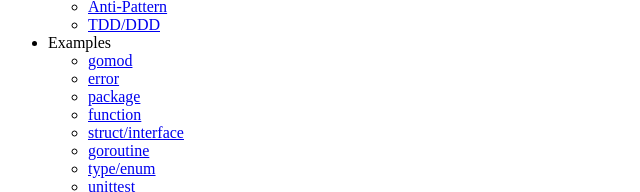
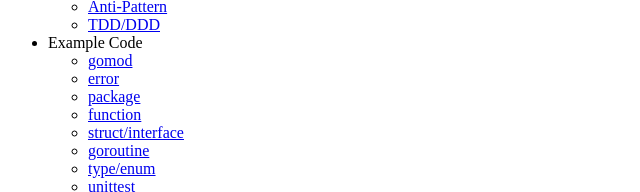
Before and after one commit to danniefairy/Notes, a plain HTML site: page index.html in a window 1280 px wide. Shown: the part 223-415 px from the top of the page, 0-640 px from the left. Drawn offline with Linux system fonts and the light colour scheme.

Commit message:
update golang

```diff
--- a/index.html
+++ b/index.html
@@ -16,7 +16,7 @@
              <li><a target="_blank" href="https://github.com/danniefairy/CoreKnowledge/blob/main/Programming%20Language/GO/practice/notes.txt#L73-L80">Anti-Pattern</a></li>
              <li><a target="_blank" href="https://github.com/danniefairy/CoreKnowledge/blob/main/Programming%20Language/GO/practice/notes.txt#L82-L101">TDD/DDD</a></li>
          </ul>
-         <li>Examples</li>
+         <li>Example Code</li>
          <ul>
              <li><a target="_blank" href="https://github.com/danniefairy/CoreKnowledge/tree/main/Programming%20Language/GO/practice/gomod">gomod</a></li>
              <li><a target="_blank" href="https://github.com/danniefairy/CoreKnowledge/tree/main/Programming%20Language/GO/practice/error">error</a></li>
```
